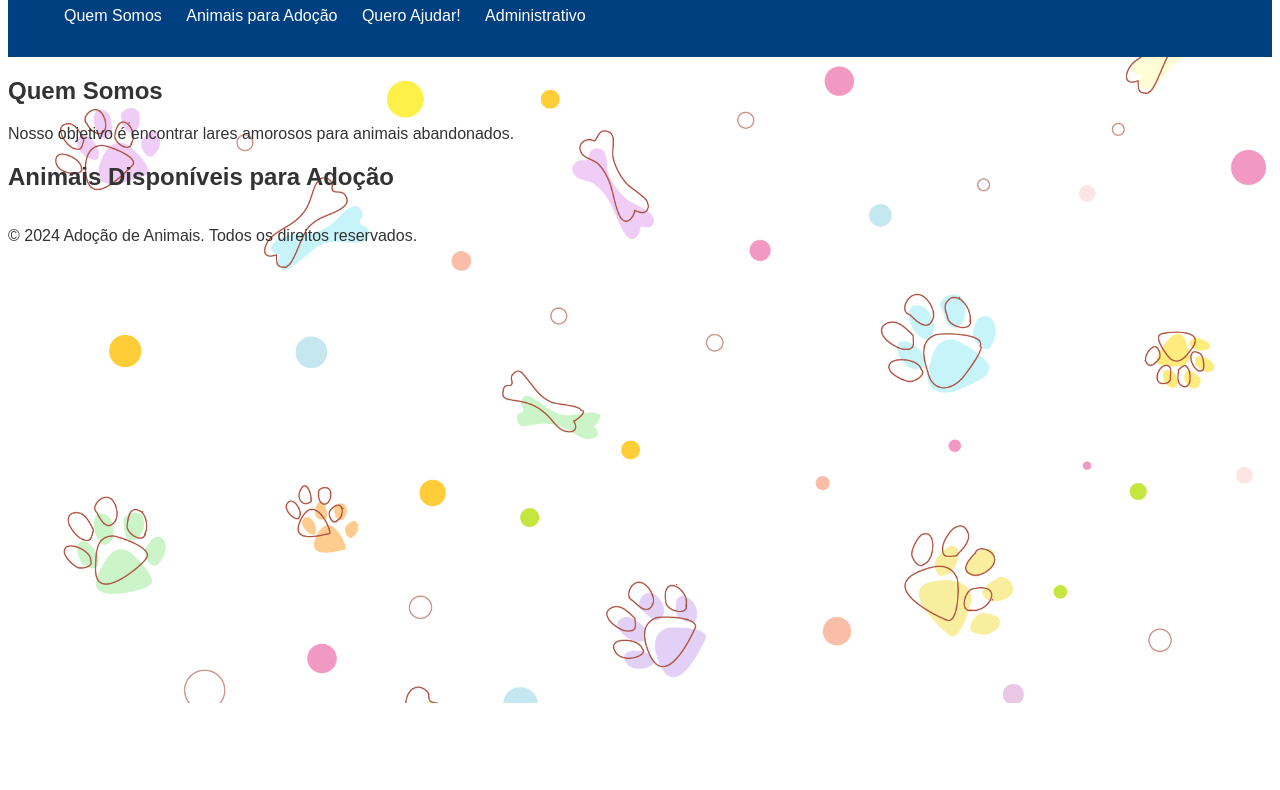
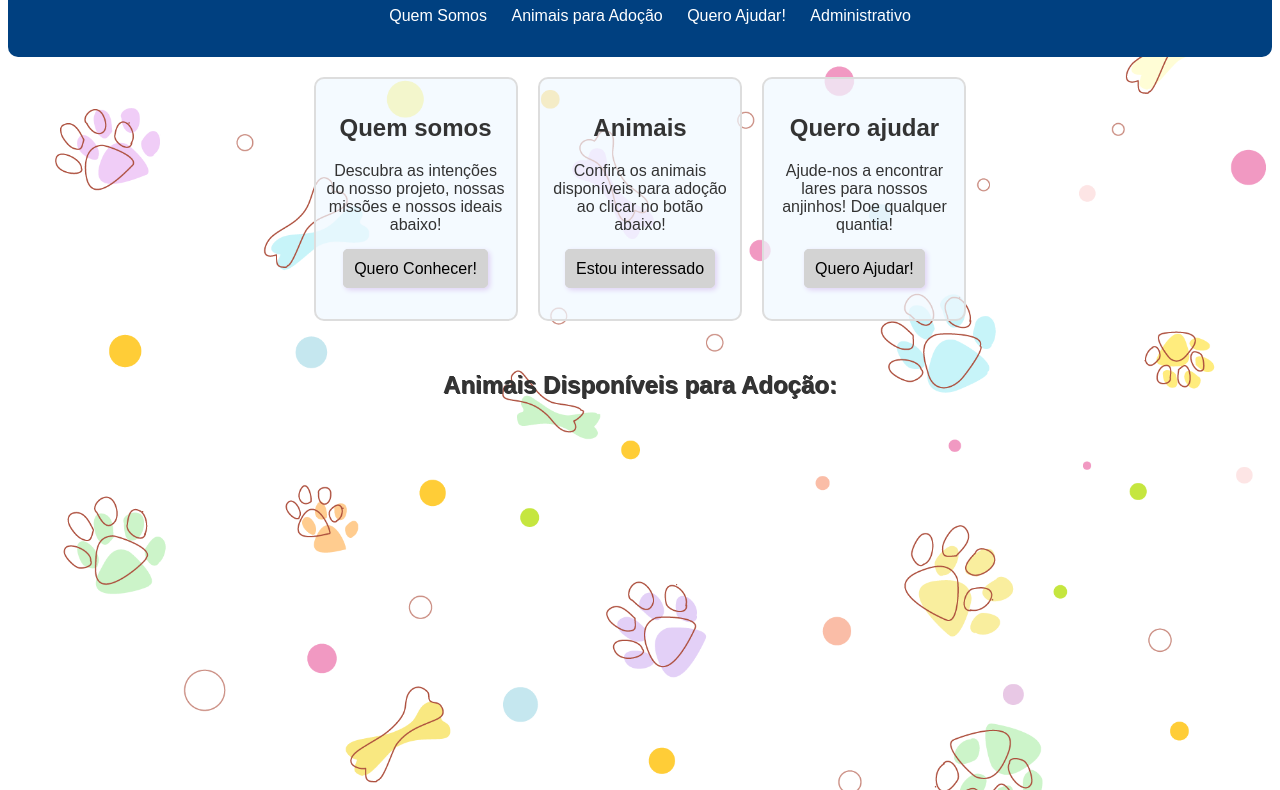
Before and after one commit to L0551337/projetoAdoPet, a plain HTML site: page index.html in a window 1280 px wide. Shown: the part 97-887 px from the top of the page. Before the commit the page ends 800 px from the top, so only its background shows below. Drawn offline with Linux system fonts and the light colour scheme; a script that the page names is missing.

Commit message:
Estilização basica adicionada

```diff
--- a/index.html
+++ b/index.html
@@ -20,13 +20,24 @@
     </header>
 
     <main>
-        <section id="about">
-            <h2>Quem Somos</h2>
-            <p>Nosso objetivo é encontrar lares amorosos para animais abandonados.</p>
-        </section>
+        <div class="card">
+            <h2>Quem somos</h2>
+            <p>Descubra as intenções do nosso projeto, nossas missões e nossos ideais abaixo!</p>
+            <p><a href="quemsomos.html">Quero Conhecer!</a></p>
+        </div>
+        <div class="card">
+            <h2>Animais</h2>
+            <p>Confira os animais disponíveis para adoção ao clicar no botão abaixo!</p>
+            <p><a href="#adoptable-animals">Estou interessado</a></p>
+        </div>
+        <div class="card">
+            <h2>Quero ajudar</h2>
+            <p>Ajude-nos a encontrar lares para nossos anjinhos! Doe qualquer quantia! </p>
+            <p><a href="info.html">Quero Ajudar!</a></p>
+        </div>
 
-        <section id="adoptable-animals">
-            <h2>Animais Disponíveis para Adoção</h2>
+        <section id="adoptable-animals" style="margin-top: 50px;">
+            <h2 style="text-shadow: 1px 1px ;">Animais Disponíveis para Adoção:</h2>
             <div class="animal-list" id="animal-list"></div>
         </section>
     </main>
--- a/styles.css
+++ b/styles.css
@@ -5,10 +5,19 @@ body {
     color: #333;
 }
 
+main{
+    text-align: center;
+    margin: auto;
+}
+
 header {
+
+    text-align: center;
+
     background-color: #004080;
     color: white;
     padding: 1rem;
+    border-radius: 10px;
 }
 
 nav ul {
@@ -72,3 +81,50 @@ form button {
 form button:hover {
     background-color: #003366;
 }
+
+div.card{
+    margin-top: 20px;
+    margin-inline: 8px;
+    display: inline-block;
+    border-radius: 10px;
+    align-content: center;
+    text-align: center;
+    background-color: rgba(240, 248, 255, 0.723);
+    width: 200px;
+    height: 240px;
+    border: 2px solid #ddd;
+}
+
+div.card p{
+    padding-bottom: 10px;
+    margin-inline: 10px;
+}
+
+div.card a{
+    border: 1px solid lightgray;
+    text-decoration: none;
+    color: black;
+    background-color: lightgray;
+    border-radius: 5px;
+    padding: 10px;
+    box-shadow: 2px 2px 5px #dfd1f4;
+}
+
+div.card a:hover{
+    background-color: #dfd1f4;
+}
+footer {
+    background-color: #004080;
+    color: #fff;
+    margin-top: 40%;
+    text-align: center;
+    padding: 1rem 0;
+    width: 100%;
+    border-radius: 10px;
+}
+div.form{
+    font-size: 20px;
+    padding: 10px;
+    margin-inline: auto;
+    width: 300px;
+}
```
Also changed, not shown: login.html (+9 -0 lines).
